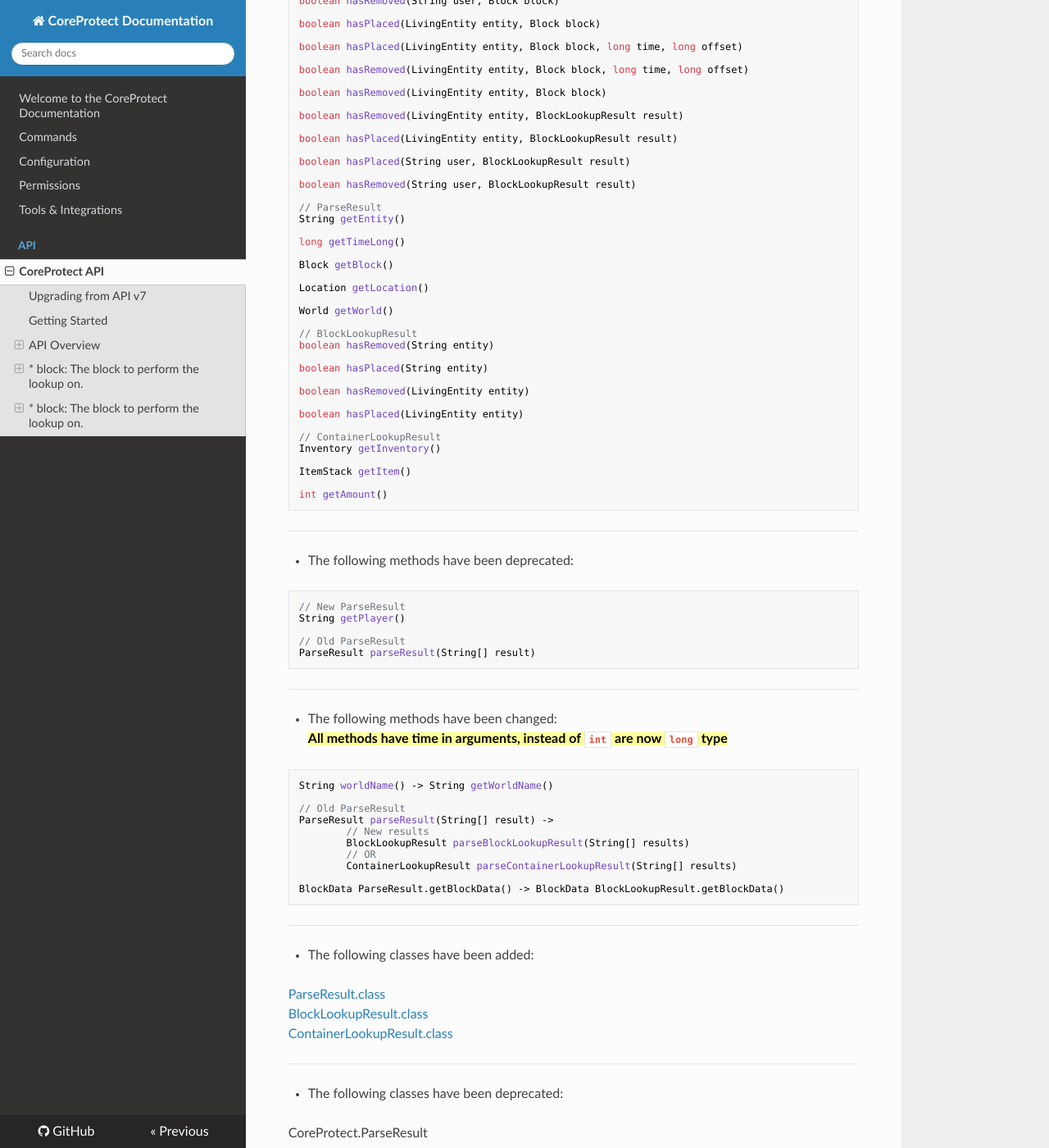
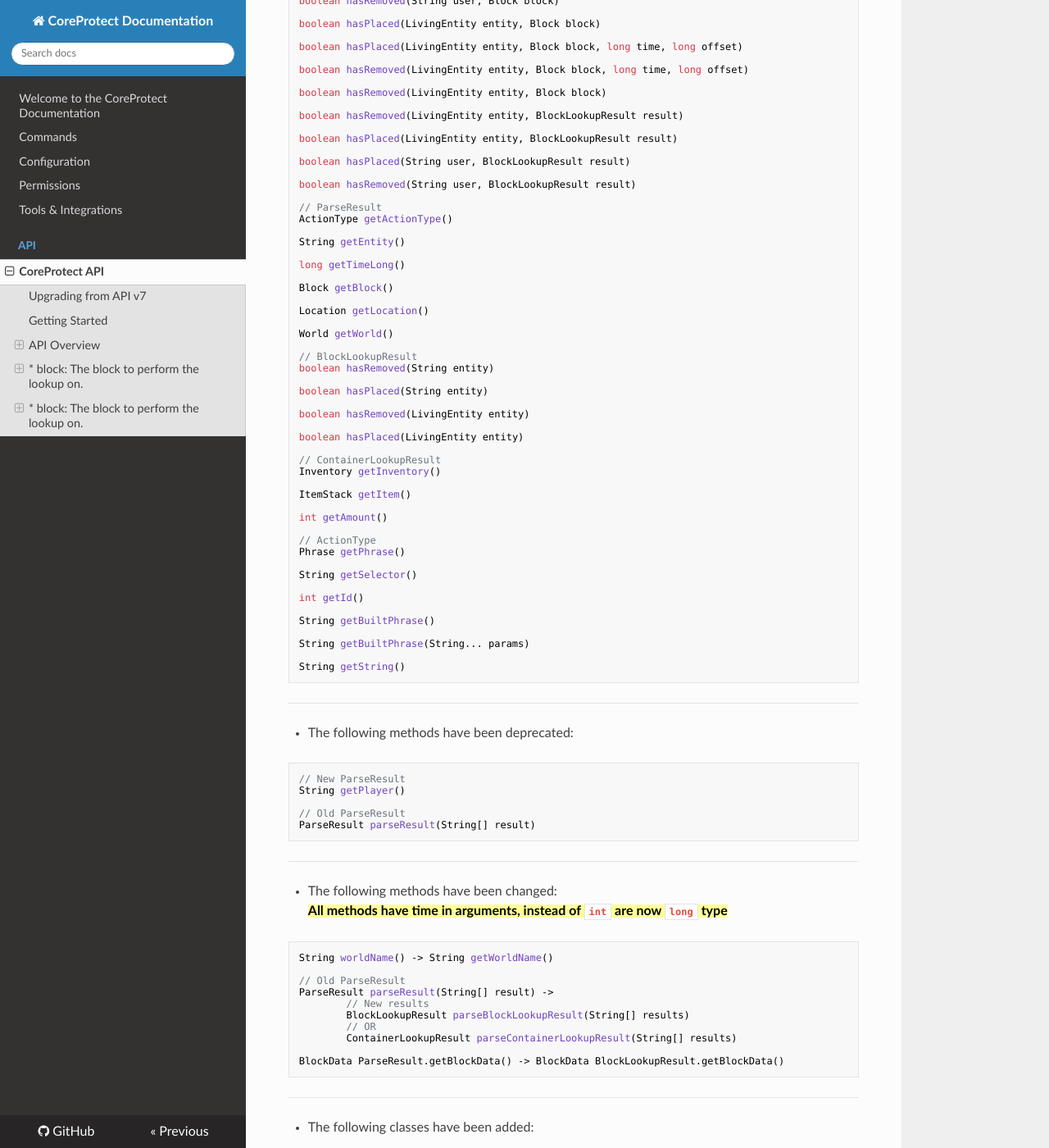
Before and after one commit to PlayPro/CoreProtect, an MkDocs documentation site: the page built from docs/api/index.md, in a window 1280 px wide and 1400 px high, scrolled down 991 px. Shown: the whole window at 82% size. Built offline with MkDocs 1.6.1, drawn with Linux system fonts in a browser that asks for light colours; nearby versions of some CDN libraries; some of the changed text lies outside the part shown.

Commit message:
ActionType.class improvements

````diff
--- a/docs/api/index.md
+++ b/docs/api/index.md
@@ -62,6 +62,8 @@ boolean hasPlaced(String user, BlockLookupResult result)
 boolean hasRemoved(String user, BlockLookupResult result)
 
 // ParseResult
+ActionType getActionType()
+
 String getEntity()
 
 long getTimeLong()
@@ -87,6 +89,19 @@ Inventory getInventory()
 ItemStack getItem()
 
 int getAmount()
+
+// ActionType
+Phrase getPhrase()
+
+String getSelector()
+
+int getId()
+
+String getBuiltPhrase()
+
+String getBuiltPhrase(String... params)
+
+String getString()
 ```
 
 ---
@@ -121,6 +136,7 @@ BlockData ParseResult.getBlockData() -> BlockData BlockLookupResult.getBlockData
 
 - The following classes have been added:
 
+[ActionType.class](#actiontype) </br>
 [ParseResult.class](#parseresult) </br>
 [BlockLookupResult.class](#blocklookupresult-extends-parseresult) </br>
 [ContainerLookupResult.class](#containerlookupresult-extends-parseresult)
@@ -316,6 +332,24 @@ Inventory getInventory()
 ItemStack getItem()
 
 int getAmount()
+```
+
+---
+
+#### ActionType
+
+```java
+Phrase getPhrase()
+
+String getSelector()
+
+int getId()
+
+String getBuiltPhrase()
+
+String getBuiltPhrase(String... params)
+
+String getString()
 ```
 
 ---
````
Also changed, not shown: 2 other files.
